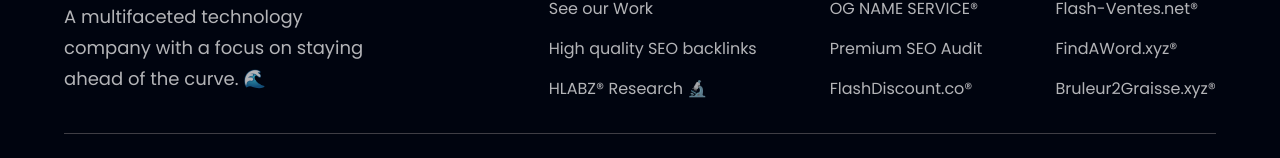
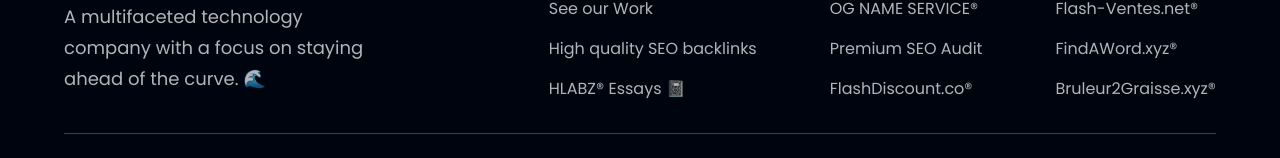
Before and after one commit to HLABZcc/HLABZ.cc, a React (Vite) app: page / in a window 1280 px wide. Shown: the part 3857-4015 px from the top of the page. Built offline with nearby package versions, Linux system fonts and the light colour scheme.

Commit message:
Update index.js

```diff
--- a/src/constants/index.js
+++ b/src/constants/index.js
@@ -100,9 +100,9 @@
         url: "https://www.fiverr.com/hlabzconsult/do-high-quality-seo-backlinks",
       },
       {
-        name: "HLABZ® Research 🔬",
-        link: "https://search.hlabz.cc/",
-        url: "https://search.hlabz.cc/",
+        name: "HLABZ® Essays 📓",
+        link: "https://essays.hlabz.cc/",
+        url: "https://essays.hlabz.cc/",
       },
     ],
   },
```
